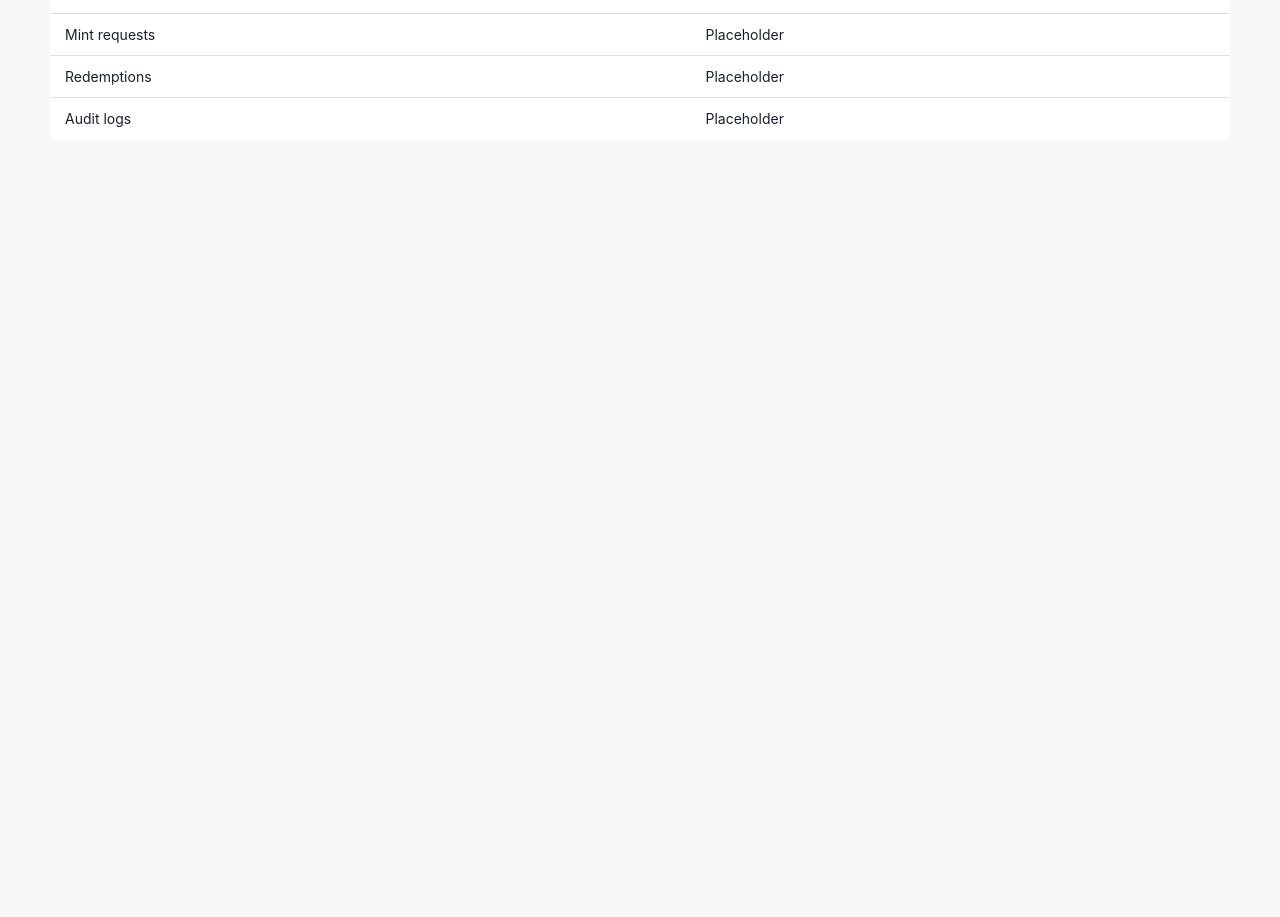
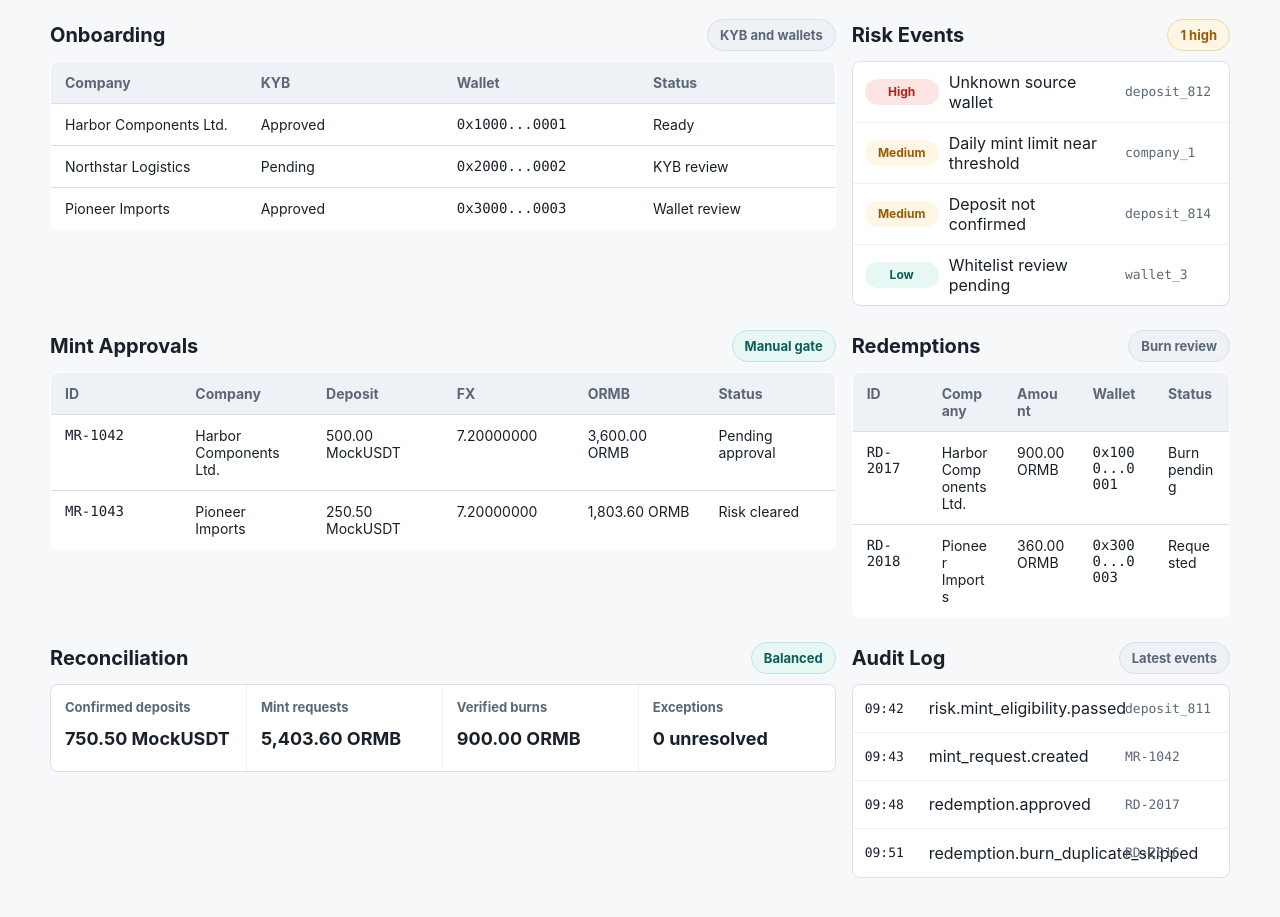
Before and after one commit to Shawn-ee/ORMB, a Next.js app: page /admin in a window 1280 px wide. Shown: the part 417-1334 px from the top of the page. Before the commit the page ends 800 px from the top, so only its background shows below. Built offline with nearby package versions, Linux system fonts and the light colour scheme.

Commit message:
Add static admin dashboard

```diff
--- a/src/app/admin/page.tsx
+++ b/src/app/admin/page.tsx
@@ -1,42 +1,255 @@
-const queues = [
-  ["Companies", "Placeholder"],
-  ["Wallet whitelist", "Placeholder"],
-  ["Mint requests", "Placeholder"],
-  ["Redemptions", "Placeholder"],
-  ["Audit logs", "Placeholder"],
+const metrics = [
+  { label: "Active companies", value: "3", detail: "2 approved, 1 pending KYB" },
+  { label: "Mint approvals", value: "2", detail: "Manual review required" },
+  { label: "Redemptions", value: "1", detail: "Burn verification pending" },
+  { label: "Open risk events", value: "4", detail: "1 high severity" },
+];
+
+const onboardingQueue = [
+  {
+    company: "Harbor Components Ltd.",
+    kyb: "Approved",
+    wallet: "0x1000...0001",
+    status: "Ready",
+  },
+  {
+    company: "Northstar Logistics",
+    kyb: "Pending",
+    wallet: "0x2000...0002",
+    status: "KYB review",
+  },
+  {
+    company: "Pioneer Imports",
+    kyb: "Approved",
+    wallet: "0x3000...0003",
+    status: "Wallet review",
+  },
+];
+
+const mintQueue = [
+  {
+    id: "MR-1042",
+    company: "Harbor Components Ltd.",
+    deposit: "500.00 MockUSDT",
+    fx: "7.20000000",
+    amount: "3,600.00 ORMB",
+    status: "Pending approval",
+  },
+  {
+    id: "MR-1043",
+    company: "Pioneer Imports",
+    deposit: "250.50 MockUSDT",
+    fx: "7.20000000",
+    amount: "1,803.60 ORMB",
+    status: "Risk cleared",
+  },
+];
+
+const redemptionQueue = [
+  {
+    id: "RD-2017",
+    company: "Harbor Components Ltd.",
+    amount: "900.00 ORMB",
+    wallet: "0x1000...0001",
+    status: "Burn pending",
+  },
+  {
+    id: "RD-2018",
+    company: "Pioneer Imports",
+    amount: "360.00 ORMB",
+    wallet: "0x3000...0003",
+    status: "Requested",
+  },
+];
+
+const riskEvents = [
+  ["High", "Unknown source wallet", "deposit_812"],
+  ["Medium", "Daily mint limit near threshold", "company_1"],
+  ["Medium", "Deposit not confirmed", "deposit_814"],
+  ["Low", "Whitelist review pending", "wallet_3"],
+];
+
+const auditLog = [
+  ["09:42", "risk.mint_eligibility.passed", "deposit_811"],
+  ["09:43", "mint_request.created", "MR-1042"],
+  ["09:48", "redemption.approved", "RD-2017"],
+  ["09:51", "redemption.burn_duplicate_skipped", "RD-2016"],
 ];
 
 export default function AdminPage() {
   return (
-    <main className="page">
+    <main className="page admin-page">
       <section className="page-header">
         <div>
           <p className="eyebrow">Admin dashboard</p>
-          <h1>Operational review workspace</h1>
+          <h1>Operations control panel</h1>
           <p className="lead">
-            Placeholder surface for enterprise onboarding, manual mint approvals, redemption review, reconciliation,
-            and audit visibility.
+            Review enterprise onboarding, wallet eligibility, mint approvals, redemption burn status, risk events, and
+            audit activity for the ORMB testnet demo.
           </p>
         </div>
-        <span className="status-pill">No live actions</span>
+        <span className="status-pill">Demo data only</span>
       </section>
 
-      <table className="table">
+      <section className="metric-strip" aria-label="Admin metrics">
+        {metrics.map((metric) => (
+          <div className="metric-tile" key={metric.label}>
+            <span className="metric-label">{metric.label}</span>
+            <strong>{metric.value}</strong>
+            <span>{metric.detail}</span>
+          </div>
+        ))}
+      </section>
+
+      <section className="section dashboard-grid">
+        <div>
+          <div className="section-heading">
+            <h2>Onboarding</h2>
+            <span className="status-pill neutral">KYB and wallets</span>
+          </div>
+          <table className="table dense-table">
             <thead>
               <tr>
-            <th>Queue</th>
+                <th>Company</th>
+                <th>KYB</th>
+                <th>Wallet</th>
                 <th>Status</th>
               </tr>
             </thead>
             <tbody>
-          {queues.map(([queue, status]) => (
-            <tr key={queue}>
-              <td>{queue}</td>
-              <td>{status}</td>
+              {onboardingQueue.map((item) => (
+                <tr key={item.company}>
+                  <td>{item.company}</td>
+                  <td>{item.kyb}</td>
+                  <td className="mono">{item.wallet}</td>
+                  <td>{item.status}</td>
                 </tr>
               ))}
             </tbody>
           </table>
+        </div>
+
+        <div>
+          <div className="section-heading">
+            <h2>Risk Events</h2>
+            <span className="status-pill warning">1 high</span>
+          </div>
+          <ul className="event-list">
+            {riskEvents.map(([severity, event, entity]) => (
+              <li key={`${event}-${entity}`}>
+                <span className={`severity ${severity.toLowerCase()}`}>{severity}</span>
+                <span>{event}</span>
+                <span className="mono muted">{entity}</span>
+              </li>
+            ))}
+          </ul>
+        </div>
+      </section>
+
+      <section className="section dashboard-grid">
+        <div>
+          <div className="section-heading">
+            <h2>Mint Approvals</h2>
+            <span className="status-pill">Manual gate</span>
+          </div>
+          <table className="table dense-table">
+            <thead>
+              <tr>
+                <th>ID</th>
+                <th>Company</th>
+                <th>Deposit</th>
+                <th>FX</th>
+                <th>ORMB</th>
+                <th>Status</th>
+              </tr>
+            </thead>
+            <tbody>
+              {mintQueue.map((item) => (
+                <tr key={item.id}>
+                  <td className="mono">{item.id}</td>
+                  <td>{item.company}</td>
+                  <td>{item.deposit}</td>
+                  <td>{item.fx}</td>
+                  <td>{item.amount}</td>
+                  <td>{item.status}</td>
+                </tr>
+              ))}
+            </tbody>
+          </table>
+        </div>
+
+        <div>
+          <div className="section-heading">
+            <h2>Redemptions</h2>
+            <span className="status-pill neutral">Burn review</span>
+          </div>
+          <table className="table dense-table">
+            <thead>
+              <tr>
+                <th>ID</th>
+                <th>Company</th>
+                <th>Amount</th>
+                <th>Wallet</th>
+                <th>Status</th>
+              </tr>
+            </thead>
+            <tbody>
+              {redemptionQueue.map((item) => (
+                <tr key={item.id}>
+                  <td className="mono">{item.id}</td>
+                  <td>{item.company}</td>
+                  <td>{item.amount}</td>
+                  <td className="mono">{item.wallet}</td>
+                  <td>{item.status}</td>
+                </tr>
+              ))}
+            </tbody>
+          </table>
+        </div>
+      </section>
+
+      <section className="section dashboard-grid">
+        <div>
+          <div className="section-heading">
+            <h2>Reconciliation</h2>
+            <span className="status-pill">Balanced</span>
+          </div>
+          <div className="reconciliation">
+            <div>
+              <span>Confirmed deposits</span>
+              <strong>750.50 MockUSDT</strong>
+            </div>
+            <div>
+              <span>Mint requests</span>
+              <strong>5,403.60 ORMB</strong>
+            </div>
+            <div>
+              <span>Verified burns</span>
+              <strong>900.00 ORMB</strong>
+            </div>
+            <div>
+              <span>Exceptions</span>
+              <strong>0 unresolved</strong>
+            </div>
+          </div>
+        </div>
+
+        <div>
+          <div className="section-heading">
+            <h2>Audit Log</h2>
+            <span className="status-pill neutral">Latest events</span>
+          </div>
+          <ul className="audit-list">
+            {auditLog.map(([time, action, entity]) => (
+              <li key={`${time}-${action}-${entity}`}>
+                <span className="mono">{time}</span>
+                <span>{action}</span>
+                <span className="mono muted">{entity}</span>
+              </li>
+            ))}
+          </ul>
+        </div>
+      </section>
     </main>
   );
 }
--- a/src/app/globals.css
+++ b/src/app/globals.css
@@ -242,6 +242,177 @@ h3 {
   margin-top: 24px;
 }
 
+.metric-strip {
+  display: grid;
+  gap: 12px;
+  grid-template-columns: repeat(4, minmax(0, 1fr));
+}
+
+.metric-tile {
+  background: var(--surface);
+  border: 1px solid var(--border);
+  border-radius: 8px;
+  display: grid;
+  gap: 4px;
+  min-height: 108px;
+  padding: 16px;
+}
+
+.metric-tile strong {
+  font-size: 30px;
+  line-height: 1;
+}
+
+.metric-tile span:last-child {
+  color: var(--muted);
+  font-size: 13px;
+}
+
+.metric-label {
+  color: var(--muted);
+  font-size: 13px;
+  font-weight: 700;
+}
+
+.dashboard-grid {
+  display: grid;
+  gap: 16px;
+  grid-template-columns: minmax(0, 1.35fr) minmax(320px, 0.65fr);
+}
+
+.dashboard-grid > div {
+  min-width: 0;
+}
+
+.section-heading {
+  align-items: center;
+  display: flex;
+  gap: 12px;
+  justify-content: space-between;
+  margin-bottom: 10px;
+}
+
+.section-heading h2 {
+  margin-bottom: 0;
+}
+
+.status-pill.neutral {
+  background: var(--surface-muted);
+  border-color: var(--border);
+  color: var(--muted);
+}
+
+.status-pill.warning {
+  background: #fff6e5;
+  border-color: #f2d8a7;
+  color: var(--warning);
+}
+
+.dense-table {
+  table-layout: fixed;
+}
+
+.dense-table th,
+.dense-table td {
+  overflow-wrap: anywhere;
+  vertical-align: top;
+}
+
+.mono {
+  font-family: "SFMono-Regular", Consolas, "Liberation Mono", monospace;
+  font-size: 13px;
+}
+
+.event-list,
+.audit-list {
+  background: var(--surface);
+  border: 1px solid var(--border);
+  border-radius: 8px;
+  display: grid;
+  gap: 0;
+  margin: 0;
+  padding: 0;
+}
+
+.event-list li,
+.audit-list li {
+  align-items: center;
+  border-bottom: 1px solid var(--surface-muted);
+  display: grid;
+  gap: 10px;
+  list-style: none;
+  min-height: 48px;
+  padding: 10px 12px;
+}
+
+.event-list li {
+  grid-template-columns: 74px minmax(0, 1fr) minmax(92px, auto);
+}
+
+.audit-list li {
+  grid-template-columns: 54px minmax(0, 1fr) minmax(92px, auto);
+}
+
+.event-list li:last-child,
+.audit-list li:last-child {
+  border-bottom: 0;
+}
+
+.severity {
+  border-radius: 999px;
+  display: inline-flex;
+  font-size: 12px;
+  font-weight: 700;
+  justify-content: center;
+  min-height: 26px;
+  padding: 5px 8px;
+}
+
+.severity.high {
+  background: #fee4e2;
+  color: var(--danger);
+}
+
+.severity.medium {
+  background: #fff6e5;
+  color: var(--warning);
+}
+
+.severity.low {
+  background: #e7f7f4;
+  color: var(--accent-strong);
+}
+
+.reconciliation {
+  background: var(--surface);
+  border: 1px solid var(--border);
+  border-radius: 8px;
+  display: grid;
+  grid-template-columns: repeat(4, minmax(0, 1fr));
+}
+
+.reconciliation div {
+  border-right: 1px solid var(--surface-muted);
+  display: grid;
+  gap: 6px;
+  min-height: 86px;
+  padding: 14px;
+}
+
+.reconciliation div:last-child {
+  border-right: 0;
+}
+
+.reconciliation span {
+  color: var(--muted);
+  font-size: 13px;
+  font-weight: 700;
+}
+
+.reconciliation strong {
+  font-size: 18px;
+}
+
 @media (max-width: 820px) {
   .topbar,
   .page-header {
@@ -262,6 +433,27 @@ h3 {
     grid-template-columns: 1fr;
   }
 
+  .metric-strip,
+  .dashboard-grid,
+  .reconciliation {
+    grid-template-columns: 1fr;
+  }
+
+  .event-list li,
+  .audit-list li {
+    align-items: start;
+    grid-template-columns: 1fr;
+  }
+
+  .reconciliation div {
+    border-bottom: 1px solid var(--surface-muted);
+    border-right: 0;
+  }
+
+  .reconciliation div:last-child {
+    border-bottom: 0;
+  }
+
   h1 {
     font-size: 28px;
   }
```
Also changed, not shown: 6 other files (tests, documents, lock files or other folders). Lines whose indentation alone changed are shown as unchanged.
